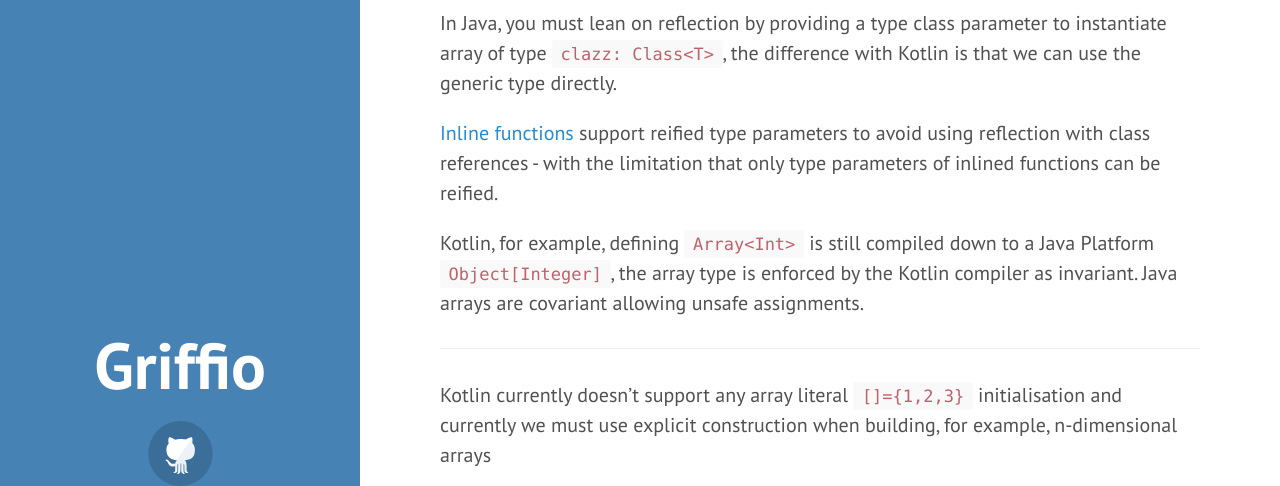
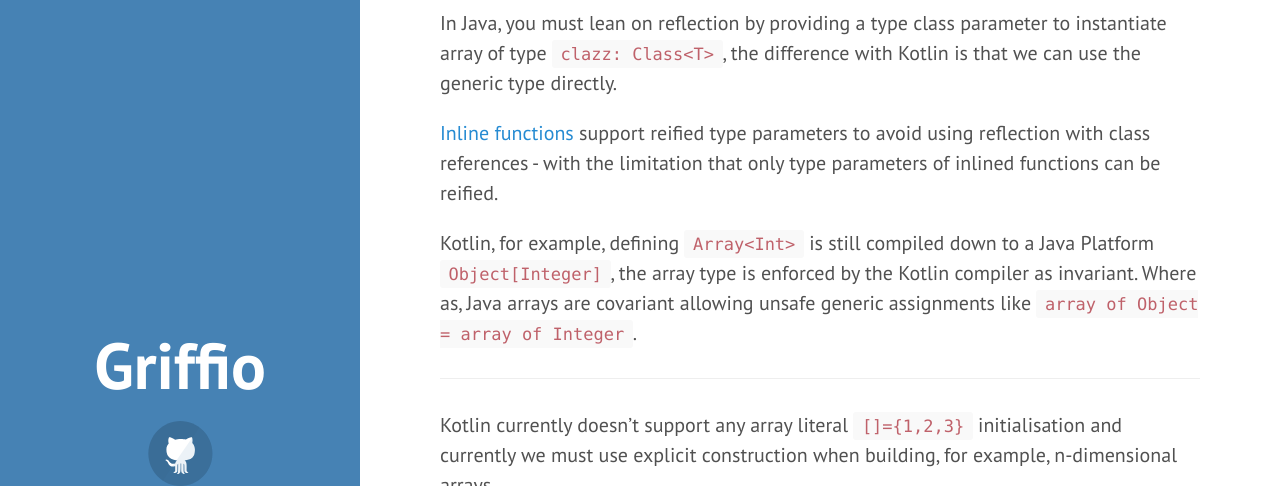
Before and after one commit to griffio/griffio.github.io, a Jekyll site: the page built from _posts/2016-07-11-More-Kotlin-Arrays.md, in a window 1280 px wide and 900 px high, scrolled down 503 px, cut to the strip 0-486 px from the top of the window. Built offline with Jekyll 4.4.1, drawn with Linux system fonts in a browser that asks for light colours; some web fonts are replaced.

Commit message:
Update 2016-07-11-More-Kotlin-Arrays.md

````diff
--- a/_posts/2016-07-11-More-Kotlin-Arrays.md
+++ b/_posts/2016-07-11-More-Kotlin-Arrays.md
@@ -25,7 +25,7 @@ In Java, you must lean on reflection by providing a type class parameter to inst
 
 [Inline functions](https://kotlinlang.org/docs/reference/inline-functions.html) support reified type parameters to avoid using reflection with class references - with the limitation that only type parameters of inlined functions can be reified.
 
-Kotlin, for example, defining ```Array<Int>``` is still compiled down to a Java Platform ```Object[Integer]```, the array type is enforced by the Kotlin compiler as invariant. Java arrays are covariant allowing unsafe assignments.
+Kotlin, for example, defining ```Array<Int>``` is still compiled down to a Java Platform ```Object[Integer]```, the array type is enforced by the Kotlin compiler as invariant. Where as, Java arrays are covariant allowing unsafe generic assignments like ```array of Object = array of Integer```.
 
 ---
 
````
